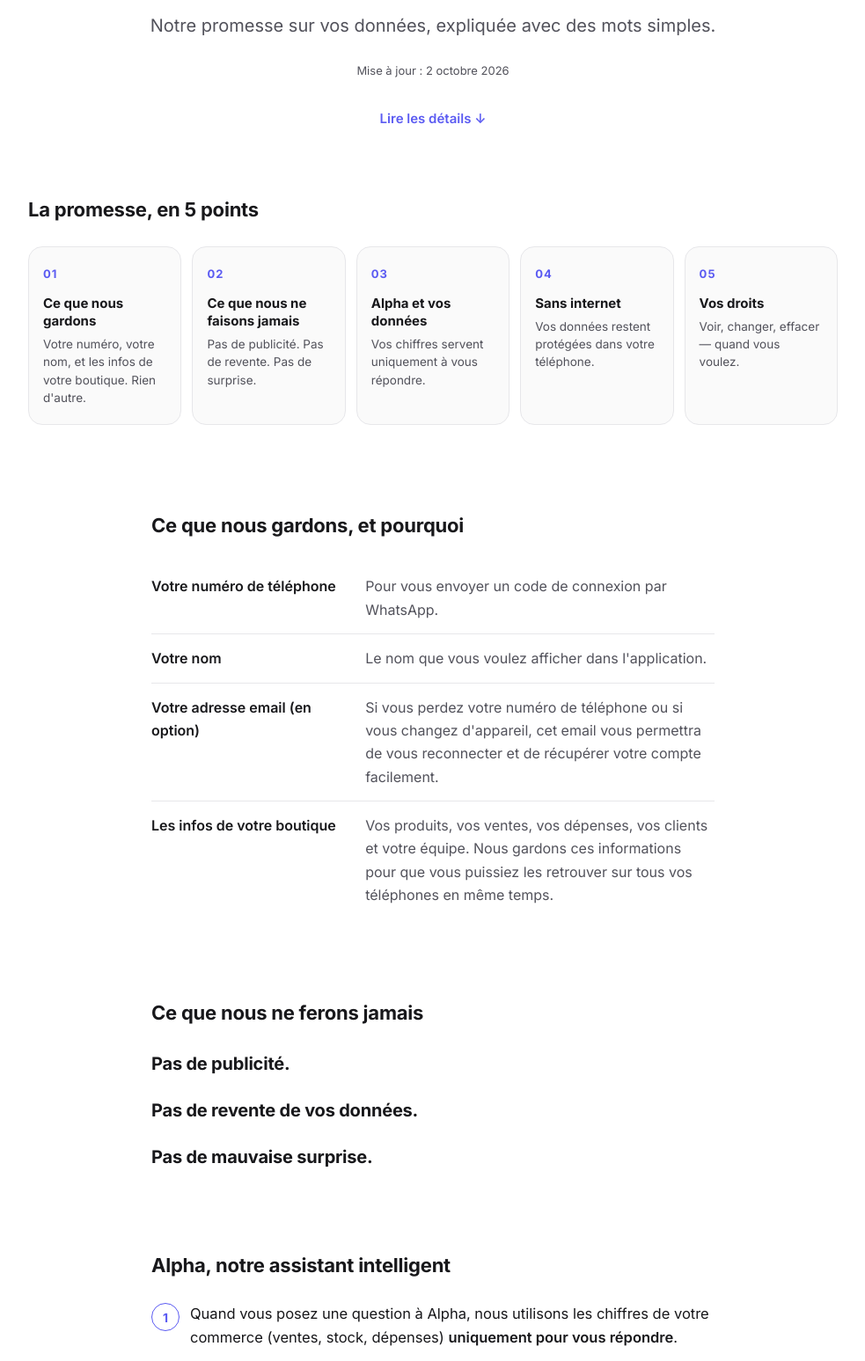
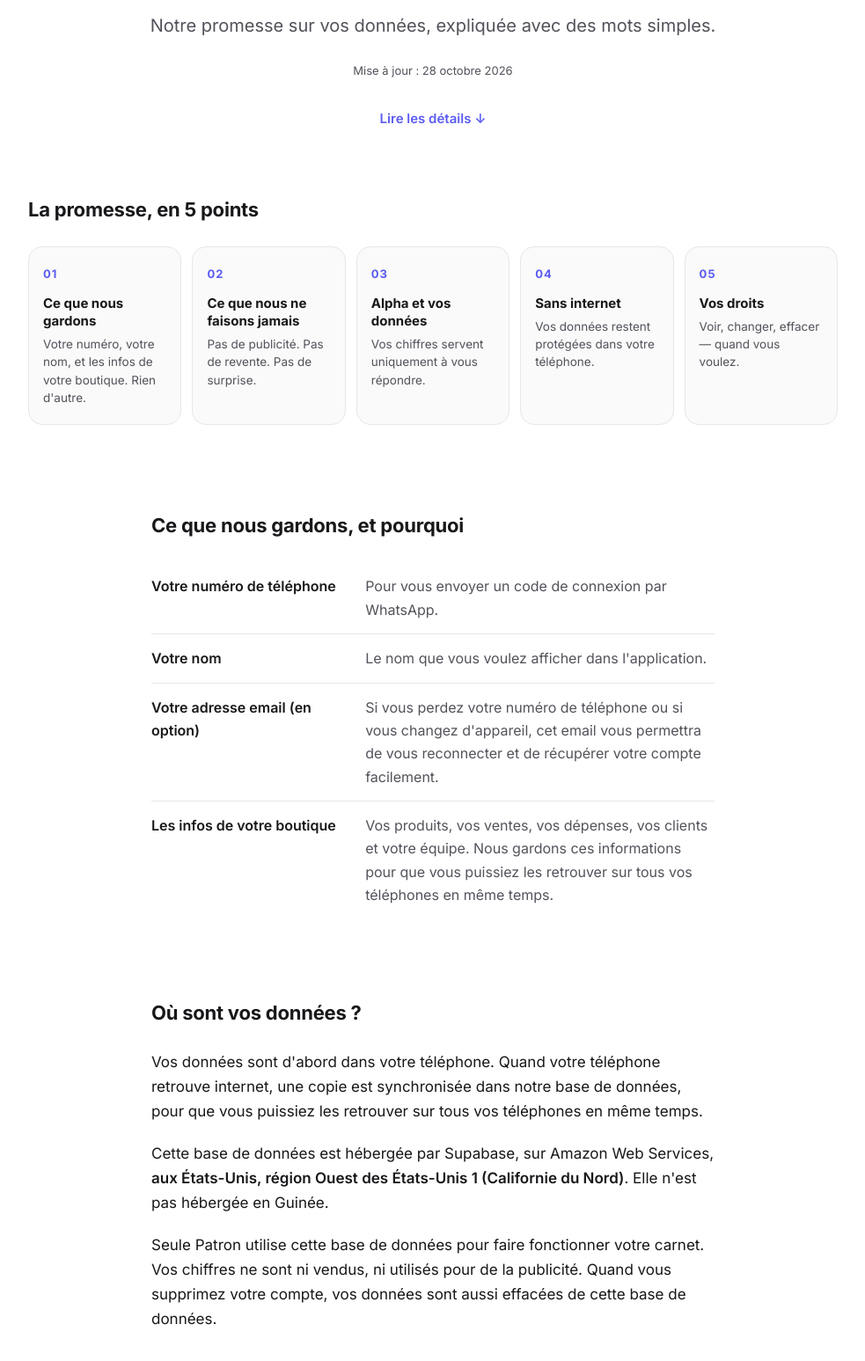
Before and after one commit to kolilink/patron-site, a plain HTML site: page privacy.html in a window 1280 px wide. Shown: the part 193-1740 px from the top of the page at 88% size, without its empty margins (148-1131 px from the left). Drawn offline with Linux system fonts and the light colour scheme.

Commit message:
Privacy: say where the database is (Supabase, AWS US West 1)

```diff
--- a/privacy.html
+++ b/privacy.html
@@ -350,7 +350,7 @@
       <p class="kicker reveal">Politique de confidentialité</p>
       <h1 class="reveal">Vos données vous appartiennent.</h1>
       <p class="subtitle reveal">Notre promesse sur vos données, expliquée avec des mots simples.</p>
-      <p class="date reveal">Mise à jour : 2 octobre 2026</p>
+      <p class="date reveal">Mise à jour : 28 octobre 2026</p>
       <a class="scroll-link reveal" href="#promesse">Lire les détails ↓</a>
     </header>
 
@@ -408,6 +408,13 @@
         </table>
       </section>
 
+      <section class="section reveal" id="ou-sont-vos-donnees">
+        <h2>Où sont vos données ?</h2>
+        <p>Vos données sont d'abord dans votre téléphone. Quand votre téléphone retrouve internet, une copie est synchronisée dans notre base de données, pour que vous puissiez les retrouver sur tous vos téléphones en même temps.</p>
+        <p>Cette base de données est hébergée par Supabase, sur Amazon Web Services, <strong>aux États-Unis, région Ouest des États-Unis 1 (Californie du Nord)</strong>. Elle n'est pas hébergée en Guinée.</p>
+        <p>Seule Patron utilise cette base de données pour faire fonctionner votre carnet. Vos chiffres ne sont ni vendus, ni utilisés pour de la publicité. Quand vous supprimez votre compte, vos données sont aussi effacées de cette base de données.</p>
+      </section>
+
       <section class="section" id="jamais">
         <h2 class="reveal">Ce que nous ne ferons jamais</h2>
         <p class="never reveal">Pas de publicité.</p>
@@ -450,7 +457,7 @@
     </main>
 
     <footer class="reveal">
-      <p>Mise à jour : 2 octobre 2026</p>
+      <p>Mise à jour : 28 octobre 2026</p>
       <p>© 2026 — Patron. Tous droits réservés.</p>
     </footer>
   </div>
```
